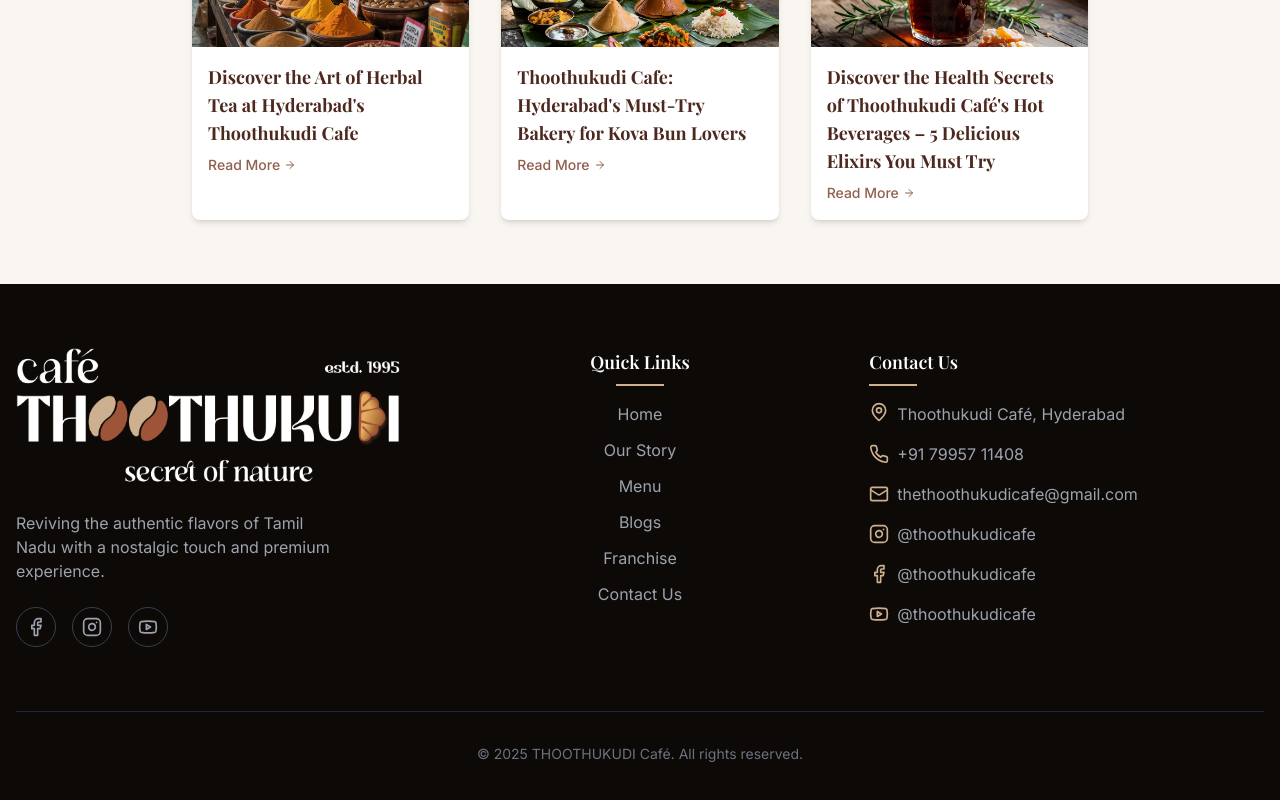
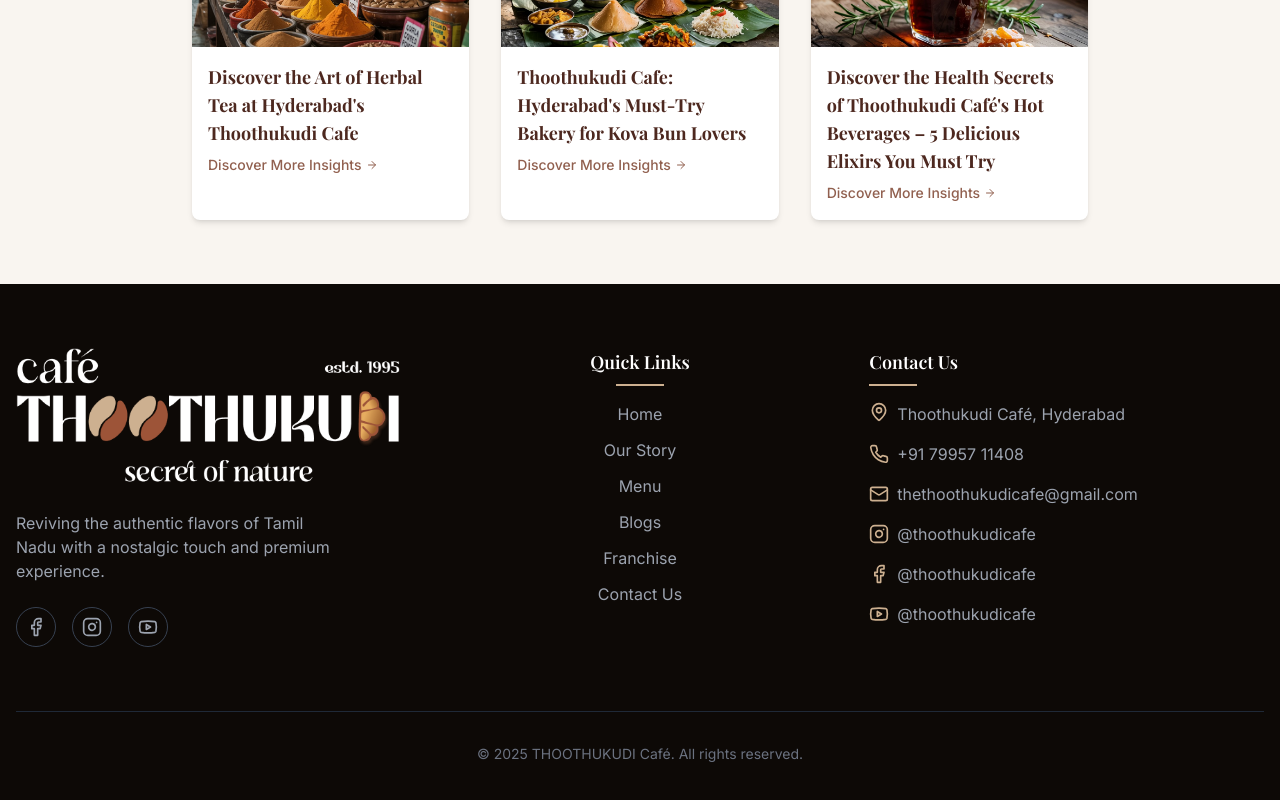
Before and after one commit to manchikanti-varun/cafe, a Next.js app: page /blogs/best-cafes-in-hyderabad in a window 1280 px wide. Shown: the part 5633-6433 px from the top of the page. Built offline with nearby package versions, Linux system fonts and the light colour scheme; a web font is replaced by a local one.

Commit message:
read more - > Discover more insights

```diff
--- a/app/blogs/[slug]/page.tsx
+++ b/app/blogs/[slug]/page.tsx
@@ -103,7 +103,7 @@ export default function BlogPost({ params }: { params: { slug: string } }) {
                                                     href={`/blogs/${relatedPost.slug}`}
                                                     className="mt-2 inline-flex items-center text-sm font-medium text-[#91604F] hover:text-[#4D281F]"
                                                 >
-                                                    Read More
+                                                    Discover More Insights
                                                     <ArrowRight className="ml-1 h-3 w-3" />
                                                 </Link>
                                             </div>
```
